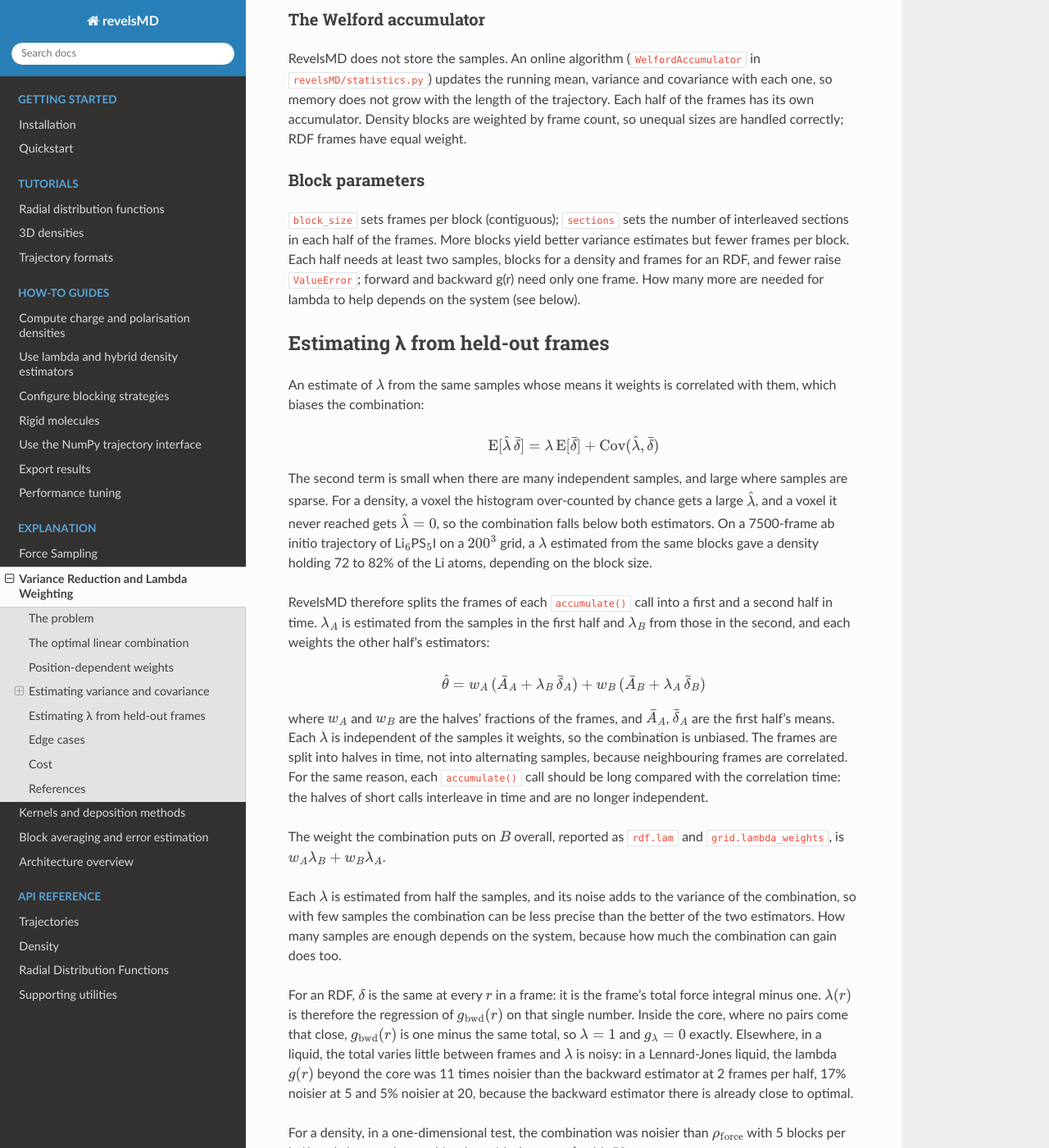
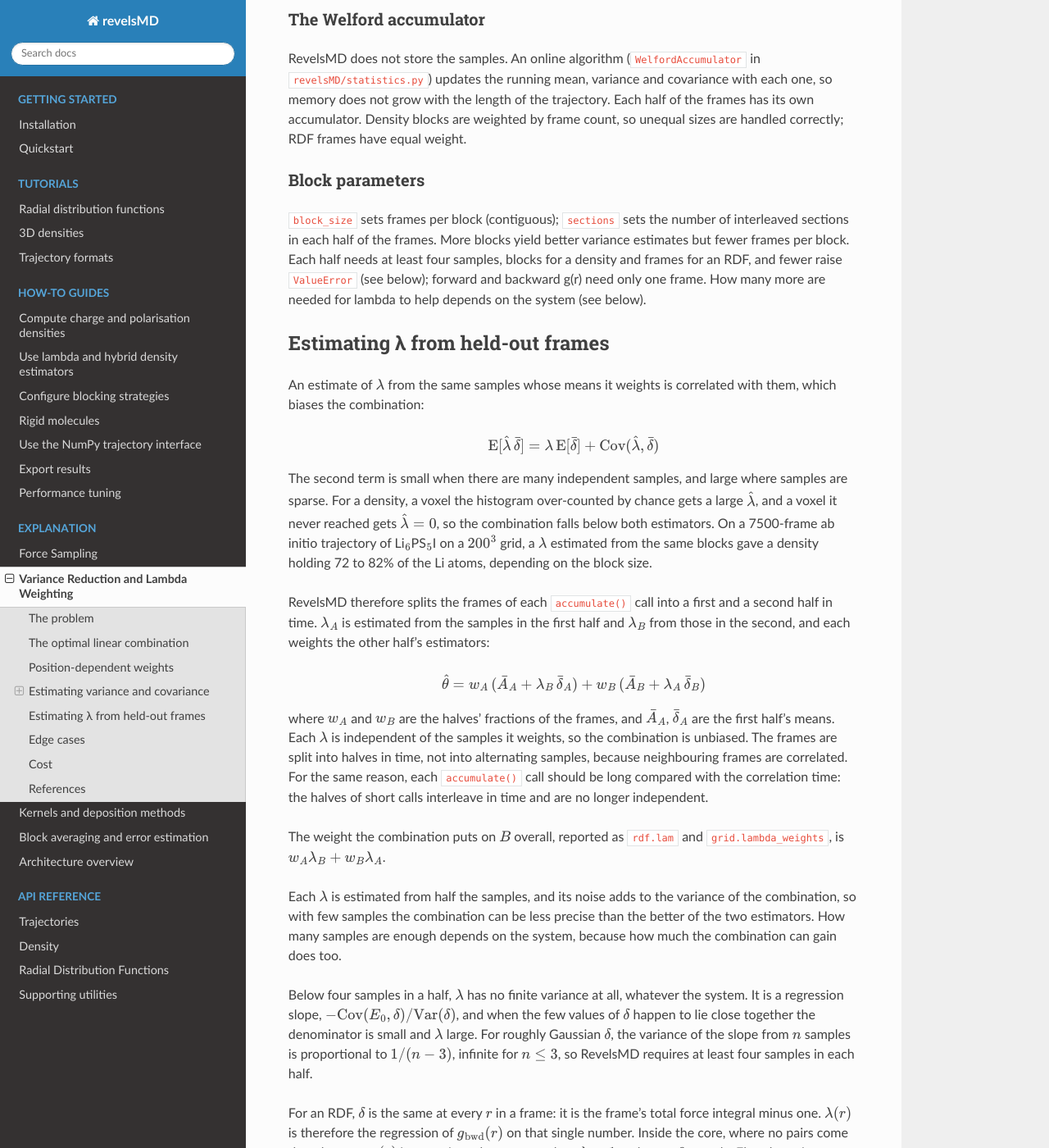
Before and after one commit to user200000/revelsmd, a Sphinx documentation site: the page built from docs/source/explanation/variance-reduction.md, in a window 1280 px wide and 1400 px high, scrolled down 1942 px. Shown: the whole window at 82% size. Built offline with Sphinx 7.4.7 and the Read the Docs theme 3.1.0, drawn with Linux system fonts in a browser that asks for light colours; some of the changed text lies outside the part shown.

Commit message:
Require 4 lambda samples in each half, below which lambda's variance is infinite
Each half's lambda is a regression slope, -Cov(E_0, Delta) / Var(Delta).
For roughly Gaussian Delta its variance from n samples is proportional to
1 / (n - 3), infinite for n <= 3: a few samples bunch together, making the
denominator small, too often. The previous minimum of 2 allowed this; on
Li6PS5I, lambda from 2 blocks per half was hundreds of times worse than
the force density.

MIN_LAMBDA_SAMPLES = 4 now applies to density blocks and RDF frames. Tests
and the four lambda regression baselines that used 2 or 3 samples per half
now use at least 4 (baselines regenerated in the next commit). The docs
state the minimum and why, and no longer quote system-specific noise
figures for particular frame counts.

```diff
--- a/docs/source/explanation/variance-reduction.md
+++ b/docs/source/explanation/variance-reduction.md
@@ -59,7 +59,7 @@ RevelsMD does not store the samples. An online algorithm (`WelfordAccumulator` i
 
 ### Block parameters
 
-`block_size` sets frames per block (contiguous); `sections` sets the number of interleaved sections in each half of the frames. More blocks yield better variance estimates but fewer frames per block. Each half needs at least two samples, blocks for a density and frames for an RDF, and fewer raise `ValueError`; forward and backward g(r) need only one frame. How many more are needed for lambda to help depends on the system (see below).
+`block_size` sets frames per block (contiguous); `sections` sets the number of interleaved sections in each half of the frames. More blocks yield better variance estimates but fewer frames per block. Each half needs at least four samples, blocks for a density and frames for an RDF, and fewer raise `ValueError` (see below); forward and backward g(r) need only one frame. How many more are needed for lambda to help depends on the system (see below).
 
 ## Estimating λ from held-out frames
 
@@ -79,9 +79,9 @@ The weight the combination puts on $B$ overall, reported as `rdf.lam` and `grid.
 
 Each $\lambda$ is estimated from half the samples, and its noise adds to the variance of the combination, so with few samples the combination can be less precise than the better of the two estimators. How many samples are enough depends on the system, because how much the combination can gain does too.
 
-For an RDF, $\delta$ is the same at every $r$ in a frame: it is the frame's total force integral minus one. $\lambda(r)$ is therefore the regression of $g_\text{bwd}(r)$ on that single number. Inside the core, where no pairs come that close, $g_\text{bwd}(r)$ is one minus the same total, so $\lambda = 1$ and $g_\lambda = 0$ exactly. Elsewhere, in a liquid, the total varies little between frames and $\lambda$ is noisy: in a Lennard-Jones liquid, the lambda $g(r)$ beyond the core was 11 times noisier than the backward estimator at 2 frames per half, 17% noisier at 5 and 5% noisier at 20, because the backward estimator there is already close to optimal.
+Below four samples in a half, $\lambda$ has no finite variance at all, whatever the system. It is a regression slope, $-\text{Cov}(E_0, \delta)/\text{Var}(\delta)$, and when the few values of $\delta$ happen to lie close together the denominator is small and $\lambda$ large. For roughly Gaussian $\delta$, the variance of the slope from $n$ samples is proportional to $1/(n - 3)$, infinite for $n \le 3$, so RevelsMD requires at least four samples in each half.
 
-For a density, in a one-dimensional test, the combination was noisier than $\rho_\text{force}$ with 5 blocks per half, and close to the combination with the exact $\lambda$ with 50.
+For an RDF, $\delta$ is the same at every $r$ in a frame: it is the frame's total force integral minus one. $\lambda(r)$ is therefore the regression of $g_\text{bwd}(r)$ on that single number. Inside the core, where no pairs come that close, $g_\text{bwd}(r)$ is one minus the same total, so $\lambda = 1$ and $g_\lambda = 0$ exactly. Elsewhere, in a liquid, the total varies little between frames, so $\lambda$ is noisy; where the backward estimator is already close to optimal, the combination has little to gain, and its noise can make it less precise than the backward estimator.
 
 RevelsMD does not report uncertainties. To see whether lambda helps for a system, compare the estimators across independent parts of the trajectory, each long compared with the correlation time.
 
```
Also changed, not shown: CHANGELOG.md (+2 -1 lines), docs/source/explanation/architecture.md (+2 -1 lines), docs/source/explanation/block-averaging.md (+2 -2 lines), docs/source/how-to/blocking.md (+1 -1 lines), docs/source/how-to/lambda-weighting.md (+1 -1 lines), docs/source/tutorials/first-rdf.md (+1 -1 lines), 10 other files.
